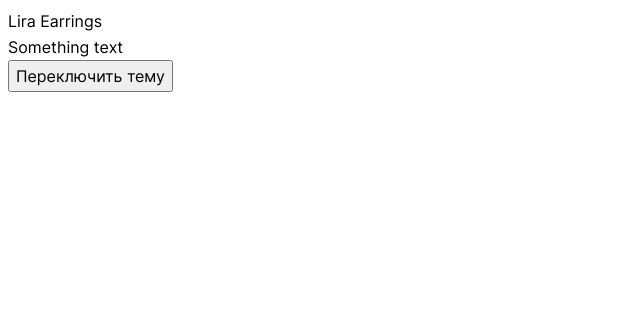
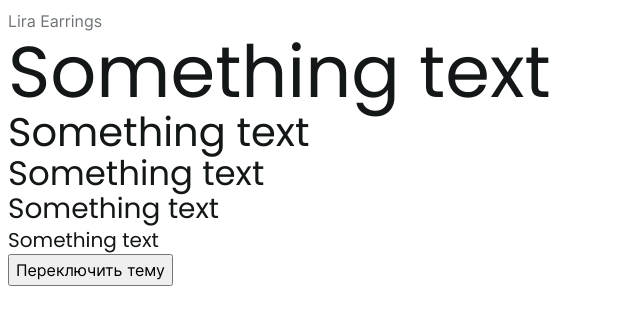
Before and after one commit to DStarky/winnie-the-pooh-pro, a React app: page / in a window 1280 px wide. Shown: the top 324 px of the page, without its empty margins (0-640 px from the left). Built offline with nearby package versions, Linux system fonts and the light colour scheme.

Commit message:
update all styles

```diff
--- a/src/app/styles/index.scss
+++ b/src/app/styles/index.scss
@@ -6,6 +6,35 @@
 
 body {
   background-color: var(--bg-color);
-  color: var(--primary-color);
+  color: var(--text-color);
   font: var(--font-m);
 }
+
+h1,
+h2,
+h3,
+h4,
+h5,
+h6 {
+  color: var(--heading-color);
+}
+
+h1 {
+  font: var(--h1);
+}
+
+h2 {
+  font: var(--h2);
+}
+
+h3 {
+  font: var(--h3);
+}
+
+h4 {
+  font: var(--h4);
+}
+
+h5 {
+  font: var(--h5);
+}
--- a/src/app/styles/themes/dark.scss
+++ b/src/app/styles/themes/dark.scss
@@ -1,5 +1,5 @@
 [data-theme='dark'] {
-  --bg-color: #0a0a0a;
-  --primary-color: var(--white-color);
-  --secondary-color: var(--light-gray);
+  --bg-color: var(--black-color);
+  --text-color: var(--text-gray-color);
+  --heading-color: var(--white-color);
 }
--- a/src/app/styles/themes/light.scss
+++ b/src/app/styles/themes/light.scss
@@ -1,5 +1,5 @@
 [data-theme='light'] {
-  --bg-color: #fff;
-  --primary-color: var(--black-color);
-  --secondary-color: var(--dark-gray);
+  --bg-color: var(--white-color);
+  --text-color: var(--text-gray-color);
+  --heading-color: var(--black-color);
 }
--- a/src/app/styles/variables/global.scss
+++ b/src/app/styles/variables/global.scss
@@ -38,18 +38,13 @@
 
   // COLORS
 
-  --light-white-color: #fff;
-  --light-gray-color: #f1f5f9;
-  --light-black-color: #0f172a;
-  --light-text-color: #475569;
+  --white-color: #fff;
+  --black-color: #141718;
+  --gray-color: #f3f5f7;
 
-  --dark-blue-color: #1e293b;
-  --dark-color: #0f172a;
-  --dark-white-color: #f1ffff;
-  --dark-highlight-color: #334155;
-  --dark-text-color: #b6c0cd;
+  --text-gray-color: #6c7275;
+  --text-gray-bold-color: #343839;
 
-
-  --blue-color: #6794dc;
-  --red-color: #ef4444;
+  --green-color: #38cb89;
+  --blue-color: #377DFF;
 }
--- a/src/pages/MainPage/ui/MainPage.tsx
+++ b/src/pages/MainPage/ui/MainPage.tsx
@@ -1,4 +1,4 @@
-import { useThemeToggle } from '../../../app/providers/ThemeProvider';
+import { useThemeToggle } from 'src/app/providers/ThemeProvider';
 
 const MainPage = () => {
 	const toggleTheme = useThemeToggle();
@@ -7,6 +7,11 @@ const MainPage = () => {
 		<>
 			<p className='app'>Lira Earrings</p>
 			<h1>Something text</h1>
+			<h2>Something text</h2>
+			<h3>Something text</h3>
+			<h4>Something text</h4>
+			<h5>Something text</h5>
+			<div className='square'></div>
 			<button onClick={toggleTheme}>Переключить тему</button>
 		</>
 	);
```
